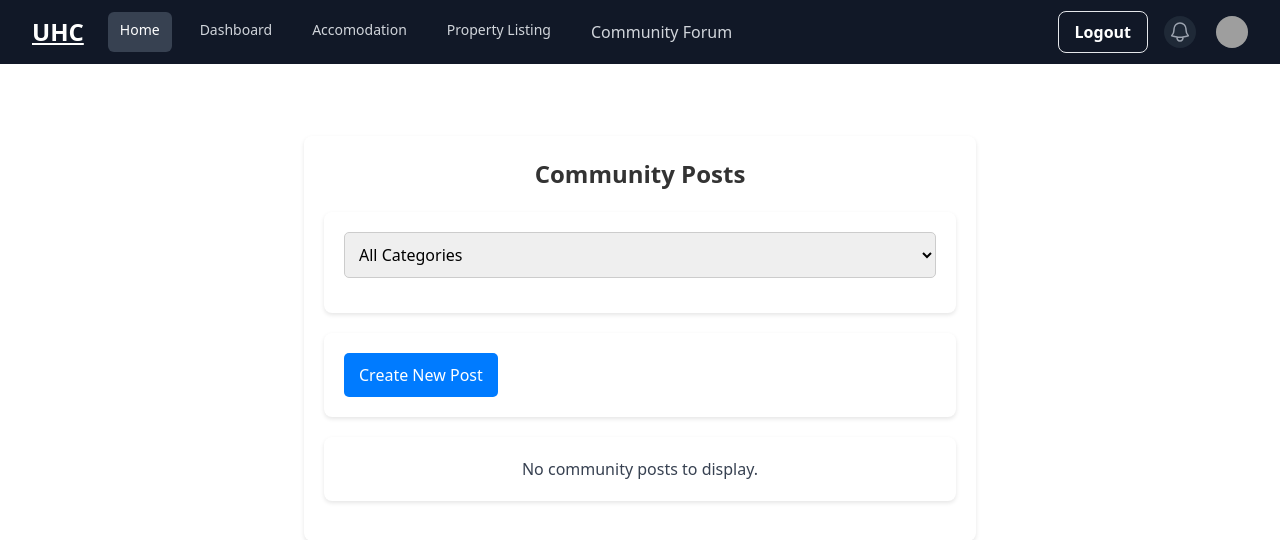
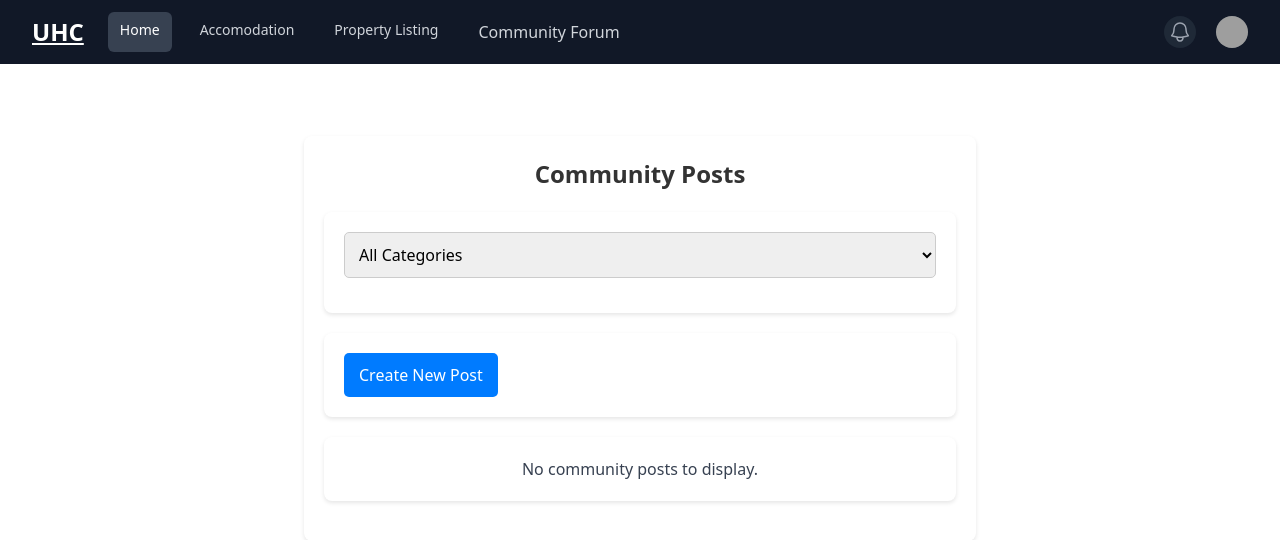
Before and after one commit to Kashish-Rastogi/UniHomeComfort, a Django app: page /community/ in a window 1280 px wide. Shown: the top 540 px of the page. Run offline with Django 5.2, Linux system fonts and the light colour scheme; the visitor is signed in with stand-in values (Sample User, id 1); data that the repository does not hold is empty; grey boxes are pictures that could not be loaded.

Commit message:
Added logic for dashboard redirection based on the user and added ModelAdmin for AppUser model

```diff
--- a/mainapp/models.py
+++ b/mainapp/models.py
@@ -77,7 +77,7 @@ class AppUser(User):
     zip_code = models.CharField(max_length=7)
     created_at = models.DateTimeField(default=timezone.now)
     gender = models.CharField(max_length=7, choices=GENDER, default='Female')
-    offer_letter = models.ImageField(upload_to='documents/offer_letters/', null=True, blank=True)
+    offer_letter = models.FileField(upload_to='documents/offer_letters/', null=True, blank=True)
     country = models.CharField(max_length=255)
     institute = models.ForeignKey(Institute, on_delete=models.CASCADE, null=True, blank=True)
     OCCUPATION_TYPES = [
@@ -85,7 +85,7 @@ class AppUser(User):
         (1, "Business"),
         (2, "Unemployed"),
     ]
-    identification = models.ImageField(upload_to='documents/owner/identifications/', null=True, blank=True)
+    identification = models.FileField(upload_to='documents/owner/identifications/', null=True, blank=True)
     occupation = models.IntegerField(default=0, choices=OCCUPATION_TYPES, null=True, blank=True)
     is_student = models.BooleanField(default=True)
     is_owner = models.BooleanField(default=False)
--- a/templates/mainapp/base.html
+++ b/templates/mainapp/base.html
@@ -50,7 +50,7 @@
           <div class="flex space-x-4">
             <!-- Current: "bg-gray-900 text-white", Default: "text-gray-300 hover:bg-gray-700 hover:text-white" -->
             <a href={% url 'landing-page' %} class="bg-gray-700 text-white rounded-md px-3 py-2 text-sm font-medium aria-current="page">Home</a>
-            <a href={% url 'owner-view-all-properties' %} class="text-gray-300 hover:bg-gray-700 hover:text-white rounded-md px-3 py-2 text-sm font-medium">Dashboard</a>
+{#            <a href={% url 'owner-view-all-properties' %} class="text-gray-300 hover:bg-gray-700 hover:text-white rounded-md px-3 py-2 text-sm font-medium">Dashboard</a>#}
             <a href="#" class="text-gray-300 hover:bg-gray-700 hover:text-white rounded-md px-3 py-2 text-sm font-medium">Accomodation</a>
             <a href="#" class="text-gray-300 hover:bg-gray-700 hover:text-white rounded-md px-3 py-2 text-sm font-medium">Property Listing</a>
              <a href="#" class="text-gray-300 hover:bg-gray-700 hover:text-white block rounded-md px-3 py-2 text-base font-medium">Community Forum</a>
@@ -58,17 +58,9 @@
         </div>
       </div>
       <div class=" right-0 flex gap-2 items-center pr-2 sm:static sm:inset-auto sm:ml-6 sm:pr-0">
-        <a href={% url "login-page" %} class="mr-2" >
-            <button class="border border-slate-900 hover:bg-blue-700 text-white font-bold py-2 px-4 rounded-lg" >
 
-                   {% if request.user.username %}
-                   Logout
-                {% else %}
-                   Sign In
-                {% endif %}
-            </button>
-                </a>
-        <button type="button" class="relative rounded-full bg-gray-800 p-1 text-gray-400 hover:text-white focus:outline-none focus:ring-2 focus:ring-white focus:ring-offset-2 focus:ring-offset-gray-800">
+          {% if request.user.username%}
+                 <button type="button" class="relative rounded-full bg-gray-800 p-1 text-gray-400 hover:text-white focus:outline-none focus:ring-2 focus:ring-white focus:ring-offset-2 focus:ring-offset-gray-800">
           <span class="absolute -inset-1.5"></span>
 
           <svg class="h-6 w-6" fill="none" viewBox="0 0 24 24" stroke-width="1.5" stroke="currentColor" aria-hidden="true">
@@ -98,11 +90,24 @@
           -->
           <div id="navProfileDropDown" class="absolute hidden right-0 z-10 mt-2 w-48 origin-top-right rounded-md bg-white py-1 shadow-lg ring-1 ring-black ring-opacity-5 focus:outline-none" role="menu" aria-orientation="vertical" aria-labelledby="user-menu-button" tabindex="-1">
             <!-- Active: "bg-gray-100", Not Active: "" -->
-            <a href="#" class="block px-4 py-2 text-sm text-gray-700" role="menuitem" tabindex="-1" id="user-menu-item-0">Your Profile</a>
+               {% if request.user.is_owner %}
+                    <a href="{% url 'owner-view-all-properties' %}" class="block px-4 py-2 text-sm text-gray-700" role="menuitem" tabindex="-1" id="user-menu-item-0">Dashboard</a>
+              {% else %}
+                   <a href="{% url 'view-bidded-properties' %}" class="block px-4 py-2 text-sm text-gray-700" role="menuitem" tabindex="-1" id="user-menu-item-0">Dashboard</a>
+               {% endif %}
             <a href="#" class="block px-4 py-2 text-sm text-gray-700" role="menuitem" tabindex="-1" id="user-menu-item-1">Settings</a>
-            <a href="#" class="block px-4 py-2 text-sm text-gray-700" role="menuitem" tabindex="-1" id="user-menu-item-2">Sign out</a>
+            <a href="{% url 'login-page' %}" class="block px-4 py-2 text-sm text-gray-700" role="menuitem" tabindex="-1" id="user-menu-item-2">Logout</a>
           </div>
         </div>
+
+
+      {% else %}
+  <a href={% url "login-page" %} class="mr-2" >
+            <button class="border border-slate-900 hover:bg-blue-700 text-white font-bold py-2 px-4 rounded-lg" >
+                Sign In
+            </button>
+        </a>
+           {% endif %}
       </div>
     </div>
   </div>
```
Also changed, not shown: mainapp/admin.py (+10 -1 lines).
